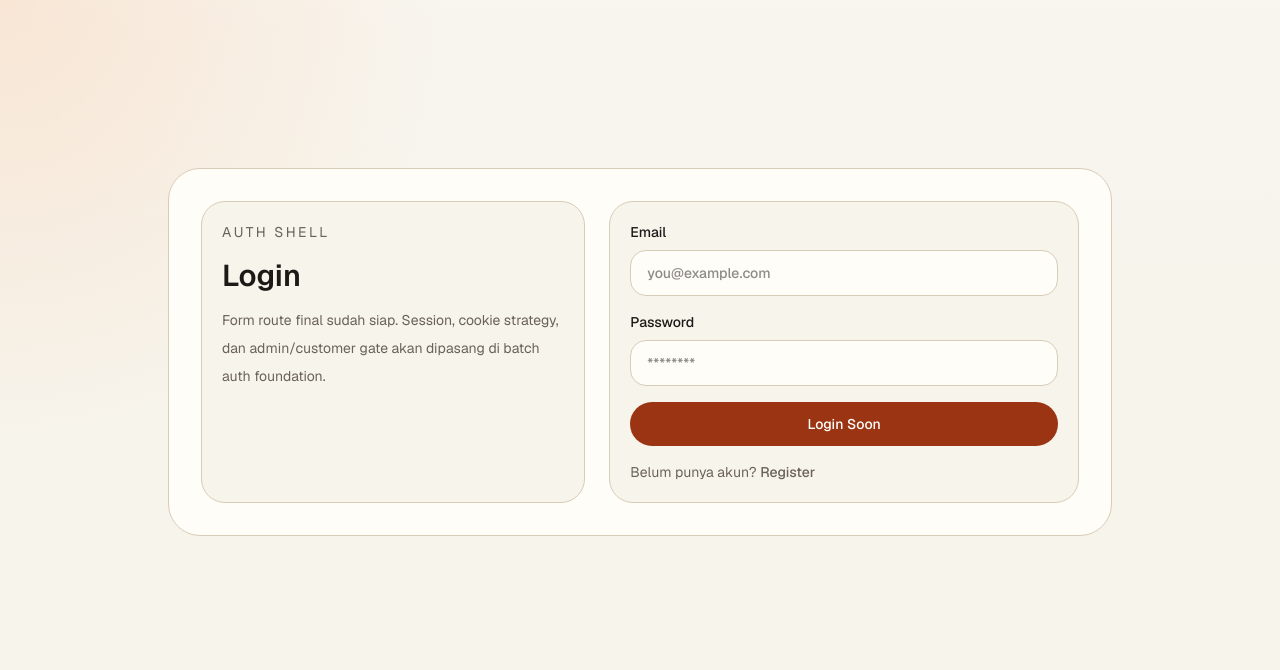
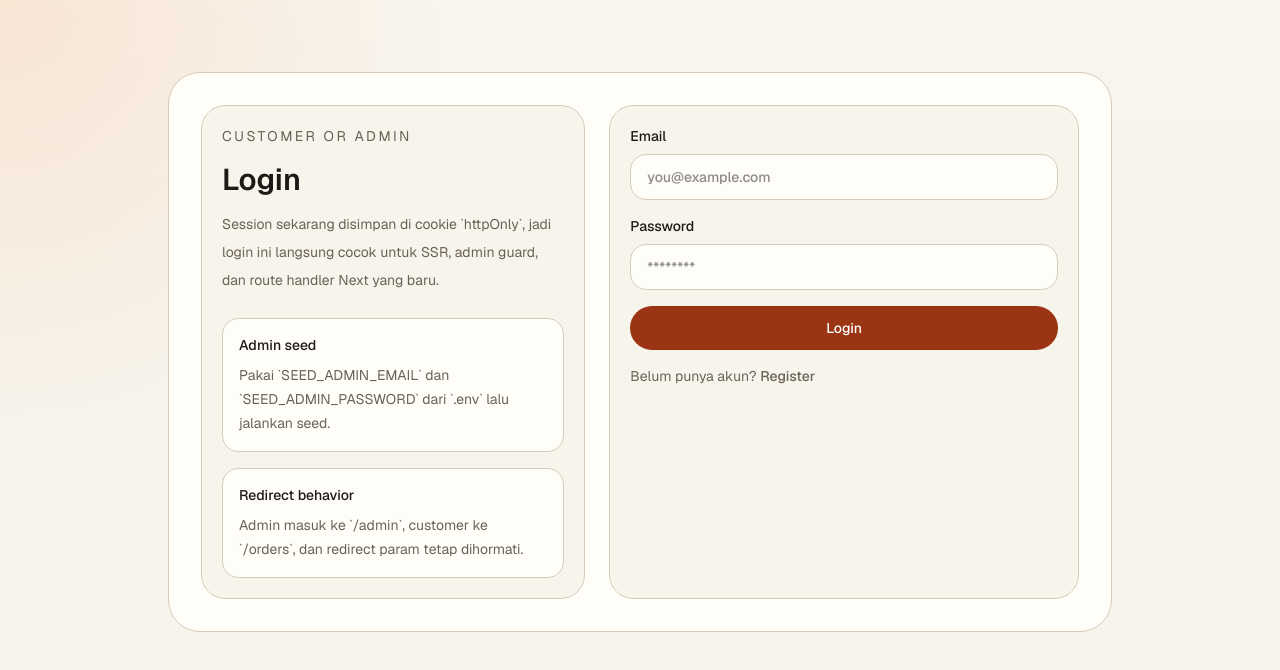
Before and after one commit to rayhanyovi/e-commerce-engine, a Next.js app: page /login in a window 1280 px wide. Shown: the top 670 px of the page. Built offline with nearby package versions, Linux system fonts and the light colour scheme.

Commit message:
ui: Wire auth pages to API

```diff
--- a/app/(auth)/login/page.tsx
+++ b/app/(auth)/login/page.tsx
@@ -1,37 +1,44 @@
-import Link from "next/link";
+import { Suspense } from "react";
+
+import { LoginForm } from "@/components/auth/login-form";
 
 export default function LoginPage() {
   return (
     <main className="mx-auto flex min-h-[calc(100vh-6rem)] w-full max-w-5xl items-center px-6 py-10 lg:px-10">
       <section className="grid w-full gap-6 rounded-[2rem] border border-border bg-surface p-6 lg:grid-cols-[0.9fr_1.1fr] lg:p-8">
         <div className="rounded-[1.5rem] border border-border bg-background p-5">
-          <p className="text-sm uppercase tracking-[0.18em] text-muted">Auth Shell</p>
+          <p className="text-sm uppercase tracking-[0.18em] text-muted">Customer Or Admin</p>
           <h1 className="mt-4 text-3xl font-semibold">Login</h1>
           <p className="mt-3 text-sm leading-7 text-muted">
-            Form route final sudah siap. Session, cookie strategy, dan admin/customer gate akan
-            dipasang di batch auth foundation.
+            Session sekarang disimpan di cookie `httpOnly`, jadi login ini langsung cocok untuk SSR,
+            admin guard, dan route handler Next yang baru.
           </p>
+
+          <dl className="mt-6 space-y-4 text-sm text-muted">
+            <div className="rounded-2xl border border-border bg-surface px-4 py-4">
+              <dt className="font-medium text-foreground">Admin seed</dt>
+              <dd className="mt-2 leading-6">
+                Pakai `SEED_ADMIN_EMAIL` dan `SEED_ADMIN_PASSWORD` dari `.env` lalu jalankan seed.
+              </dd>
+            </div>
+            <div className="rounded-2xl border border-border bg-surface px-4 py-4">
+              <dt className="font-medium text-foreground">Redirect behavior</dt>
+              <dd className="mt-2 leading-6">
+                Admin masuk ke `/admin`, customer ke `/orders`, dan redirect param tetap dihormati.
+              </dd>
+            </div>
+          </dl>
         </div>
 
-        <form className="space-y-4 rounded-[1.5rem] border border-border bg-background p-5">
-          <label className="block text-sm font-medium">
-            Email
-            <input className="mt-2 w-full rounded-2xl border border-border bg-surface px-4 py-3 outline-none" placeholder="you@example.com" />
-          </label>
-          <label className="block text-sm font-medium">
-            Password
-            <input type="password" className="mt-2 w-full rounded-2xl border border-border bg-surface px-4 py-3 outline-none" placeholder="********" />
-          </label>
-          <button type="button" className="w-full rounded-full bg-accent px-5 py-3 text-sm font-medium text-white">
-            Login Soon
-          </button>
-          <p className="text-sm text-muted">
-            Belum punya akun?{" "}
-            <Link href="/register" className="font-medium text-foreground underline">
-              Register
-            </Link>
-          </p>
-        </form>
+        <Suspense
+          fallback={
+            <div className="rounded-[1.5rem] border border-border bg-background p-5">
+              <p className="text-sm text-muted">Loading login form...</p>
+            </div>
+          }
+        >
+          <LoginForm />
+        </Suspense>
       </section>
     </main>
   );
--- a/app/(auth)/register/page.tsx
+++ b/app/(auth)/register/page.tsx
@@ -1,41 +1,30 @@
-import Link from "next/link";
+import { RegisterForm } from "@/components/auth/register-form";
 
 export default function RegisterPage() {
   return (
     <main className="mx-auto flex min-h-[calc(100vh-6rem)] w-full max-w-5xl items-center px-6 py-10 lg:px-10">
       <section className="grid w-full gap-6 rounded-[2rem] border border-border bg-surface p-6 lg:grid-cols-[0.9fr_1.1fr] lg:p-8">
         <div className="rounded-[1.5rem] border border-border bg-background p-5">
-          <p className="text-sm uppercase tracking-[0.18em] text-muted">Auth Shell</p>
+          <p className="text-sm uppercase tracking-[0.18em] text-muted">Customer Onboarding</p>
           <h1 className="mt-4 text-3xl font-semibold">Register</h1>
           <p className="mt-3 text-sm leading-7 text-muted">
-            Route final untuk onboarding customer sudah ada. Validasi schema dan session issuance akan
-            dipasang di batch auth berikutnya.
+            Registrasi customer sekarang langsung membuat account, issue session cookie, lalu bawa
+            user ke flow storefront tanpa ngelewatin localStorage lagi.
           </p>
+
+          <div className="mt-6 grid gap-3 text-sm text-muted">
+            <div className="rounded-2xl border border-border bg-surface px-4 py-4 leading-6">
+              Register flow memakai schema `RegisterSchema`, hash password di server, lalu issue
+              session cookie saat request sukses.
+            </div>
+            <div className="rounded-2xl border border-border bg-surface px-4 py-4 leading-6">
+              Phone bersifat opsional sekarang supaya customer onboarding tidak terlalu berat di
+              awal.
+            </div>
+          </div>
         </div>
 
-        <form className="space-y-4 rounded-[1.5rem] border border-border bg-background p-5">
-          <label className="block text-sm font-medium">
-            Name
-            <input className="mt-2 w-full rounded-2xl border border-border bg-surface px-4 py-3 outline-none" placeholder="Your name" />
-          </label>
-          <label className="block text-sm font-medium">
-            Email
-            <input className="mt-2 w-full rounded-2xl border border-border bg-surface px-4 py-3 outline-none" placeholder="you@example.com" />
-          </label>
-          <label className="block text-sm font-medium">
-            Password
-            <input type="password" className="mt-2 w-full rounded-2xl border border-border bg-surface px-4 py-3 outline-none" placeholder="Minimum 8 characters" />
-          </label>
-          <button type="button" className="w-full rounded-full bg-accent px-5 py-3 text-sm font-medium text-white">
-            Register Soon
-          </button>
-          <p className="text-sm text-muted">
-            Sudah punya akun?{" "}
-            <Link href="/login" className="font-medium text-foreground underline">
-              Login
-            </Link>
-          </p>
-        </form>
+        <RegisterForm />
       </section>
     </main>
   );
--- /dev/null
+++ b/src/components/auth/login-form.tsx
@@ -0,0 +1,113 @@
+"use client";
+
+import Link from "next/link";
+import { useRouter, useSearchParams } from "next/navigation";
+import { type FormEvent, useState } from "react";
+
+import type { ApiEnvelope } from "@/shared/contracts";
+import type { AuthUser } from "@/server/auth";
+
+interface AuthSuccessPayload {
+  user: AuthUser;
+}
+
+function getSuccessRedirect(user: AuthUser, redirectParam: string | null): string {
+  if (redirectParam?.startsWith("/")) {
+    return redirectParam;
+  }
+
+  return user.role === "ADMIN" ? "/admin" : "/orders";
+}
+
+export function LoginForm() {
+  const router = useRouter();
+  const searchParams = useSearchParams();
+  const [email, setEmail] = useState("");
+  const [password, setPassword] = useState("");
+  const [errorMessage, setErrorMessage] = useState<string | null>(null);
+  const [isSubmitting, setIsSubmitting] = useState(false);
+
+  async function handleSubmit(event: FormEvent<HTMLFormElement>) {
+    event.preventDefault();
+    setErrorMessage(null);
+    setIsSubmitting(true);
+
+    try {
+      const response = await fetch("/api/auth/login", {
+        method: "POST",
+        headers: {
+          "Content-Type": "application/json",
+        },
+        body: JSON.stringify({ email, password }),
+      });
+      const payload = (await response.json()) as ApiEnvelope<AuthSuccessPayload>;
+
+      if (!response.ok || !payload.success) {
+        const message =
+          payload.success === false ? payload.error.message : "Login failed";
+        throw new Error(message);
+      }
+
+      router.push(getSuccessRedirect(payload.data.user, searchParams.get("redirect")));
+      router.refresh();
+    } catch (error) {
+      setErrorMessage(
+        error instanceof Error ? error.message : "Unable to sign in right now",
+      );
+    } finally {
+      setIsSubmitting(false);
+    }
+  }
+
+  return (
+    <form
+      onSubmit={handleSubmit}
+      className="space-y-4 rounded-[1.5rem] border border-border bg-background p-5"
+    >
+      <label className="block text-sm font-medium">
+        Email
+        <input
+          type="email"
+          required
+          value={email}
+          onChange={(event) => setEmail(event.target.value)}
+          className="mt-2 w-full rounded-2xl border border-border bg-surface px-4 py-3 outline-none transition focus:border-accent"
+          placeholder="you@example.com"
+        />
+      </label>
+
+      <label className="block text-sm font-medium">
+        Password
+        <input
+          type="password"
+          required
+          value={password}
+          onChange={(event) => setPassword(event.target.value)}
+          className="mt-2 w-full rounded-2xl border border-border bg-surface px-4 py-3 outline-none transition focus:border-accent"
+          placeholder="********"
+        />
+      </label>
+
+      {errorMessage ? (
+        <p className="rounded-2xl border border-red-300 bg-red-50 px-4 py-3 text-sm text-red-700">
+          {errorMessage}
+        </p>
+      ) : null}
+
+      <button
+        type="submit"
+        disabled={isSubmitting}
+        className="w-full rounded-full bg-accent px-5 py-3 text-sm font-medium text-white transition hover:opacity-90 disabled:cursor-not-allowed disabled:opacity-60"
+      >
+        {isSubmitting ? "Signing in..." : "Login"}
+      </button>
+
+      <p className="text-sm text-muted">
+        Belum punya akun?{" "}
+        <Link href="/register" className="font-medium text-foreground underline">
+          Register
+        </Link>
+      </p>
+    </form>
+  );
+}
--- /dev/null
+++ b/src/components/auth/register-form.tsx
@@ -0,0 +1,133 @@
+"use client";
+
+import Link from "next/link";
+import { useRouter } from "next/navigation";
+import { type FormEvent, useState } from "react";
+
+import type { ApiEnvelope } from "@/shared/contracts";
+import type { AuthUser } from "@/server/auth";
+
+interface AuthSuccessPayload {
+  user: AuthUser;
+}
+
+export function RegisterForm() {
+  const router = useRouter();
+  const [name, setName] = useState("");
+  const [email, setEmail] = useState("");
+  const [phone, setPhone] = useState("");
+  const [password, setPassword] = useState("");
+  const [errorMessage, setErrorMessage] = useState<string | null>(null);
+  const [isSubmitting, setIsSubmitting] = useState(false);
+
+  async function handleSubmit(event: FormEvent<HTMLFormElement>) {
+    event.preventDefault();
+    setErrorMessage(null);
+    setIsSubmitting(true);
+
+    try {
+      const response = await fetch("/api/auth/register", {
+        method: "POST",
+        headers: {
+          "Content-Type": "application/json",
+        },
+        body: JSON.stringify({
+          name,
+          email,
+          password,
+          phone: phone || undefined,
+        }),
+      });
+      const payload = (await response.json()) as ApiEnvelope<AuthSuccessPayload>;
+
+      if (!response.ok || !payload.success) {
+        const message =
+          payload.success === false ? payload.error.message : "Registration failed";
+        throw new Error(message);
+      }
+
+      router.push(payload.data.user.role === "ADMIN" ? "/admin" : "/orders");
+      router.refresh();
+    } catch (error) {
+      setErrorMessage(
+        error instanceof Error ? error.message : "Unable to create account right now",
+      );
+    } finally {
+      setIsSubmitting(false);
+    }
+  }
+
+  return (
+    <form
+      onSubmit={handleSubmit}
+      className="space-y-4 rounded-[1.5rem] border border-border bg-background p-5"
+    >
+      <label className="block text-sm font-medium">
+        Name
+        <input
+          required
+          value={name}
+          onChange={(event) => setName(event.target.value)}
+          className="mt-2 w-full rounded-2xl border border-border bg-surface px-4 py-3 outline-none transition focus:border-accent"
+          placeholder="Your name"
+        />
+      </label>
+
+      <label className="block text-sm font-medium">
+        Email
+        <input
+          type="email"
+          required
+          value={email}
+          onChange={(event) => setEmail(event.target.value)}
+          className="mt-2 w-full rounded-2xl border border-border bg-surface px-4 py-3 outline-none transition focus:border-accent"
+          placeholder="you@example.com"
+        />
+      </label>
+
+      <label className="block text-sm font-medium">
+        Phone
+        <input
+          value={phone}
+          onChange={(event) => setPhone(event.target.value)}
+          className="mt-2 w-full rounded-2xl border border-border bg-surface px-4 py-3 outline-none transition focus:border-accent"
+          placeholder="+62812xxxxxxx"
+        />
+      </label>
+
+      <label className="block text-sm font-medium">
+        Password
+        <input
+          type="password"
+          minLength={8}
+          required
+          value={password}
+          onChange={(event) => setPassword(event.target.value)}
+          className="mt-2 w-full rounded-2xl border border-border bg-surface px-4 py-3 outline-none transition focus:border-accent"
+          placeholder="Minimum 8 characters"
+        />
+      </label>
+
+      {errorMessage ? (
+        <p className="rounded-2xl border border-red-300 bg-red-50 px-4 py-3 text-sm text-red-700">
+          {errorMessage}
+        </p>
+      ) : null}
+
+      <button
+        type="submit"
+        disabled={isSubmitting}
+        className="w-full rounded-full bg-accent px-5 py-3 text-sm font-medium text-white transition hover:opacity-90 disabled:cursor-not-allowed disabled:opacity-60"
+      >
+        {isSubmitting ? "Creating account..." : "Register"}
+      </button>
+
+      <p className="text-sm text-muted">
+        Sudah punya akun?{" "}
+        <Link href="/login" className="font-medium text-foreground underline">
+          Login
+        </Link>
+      </p>
+    </form>
+  );
+}
```
Also changed, not shown: 1 other file (tests, documents, lock files or other folders).
